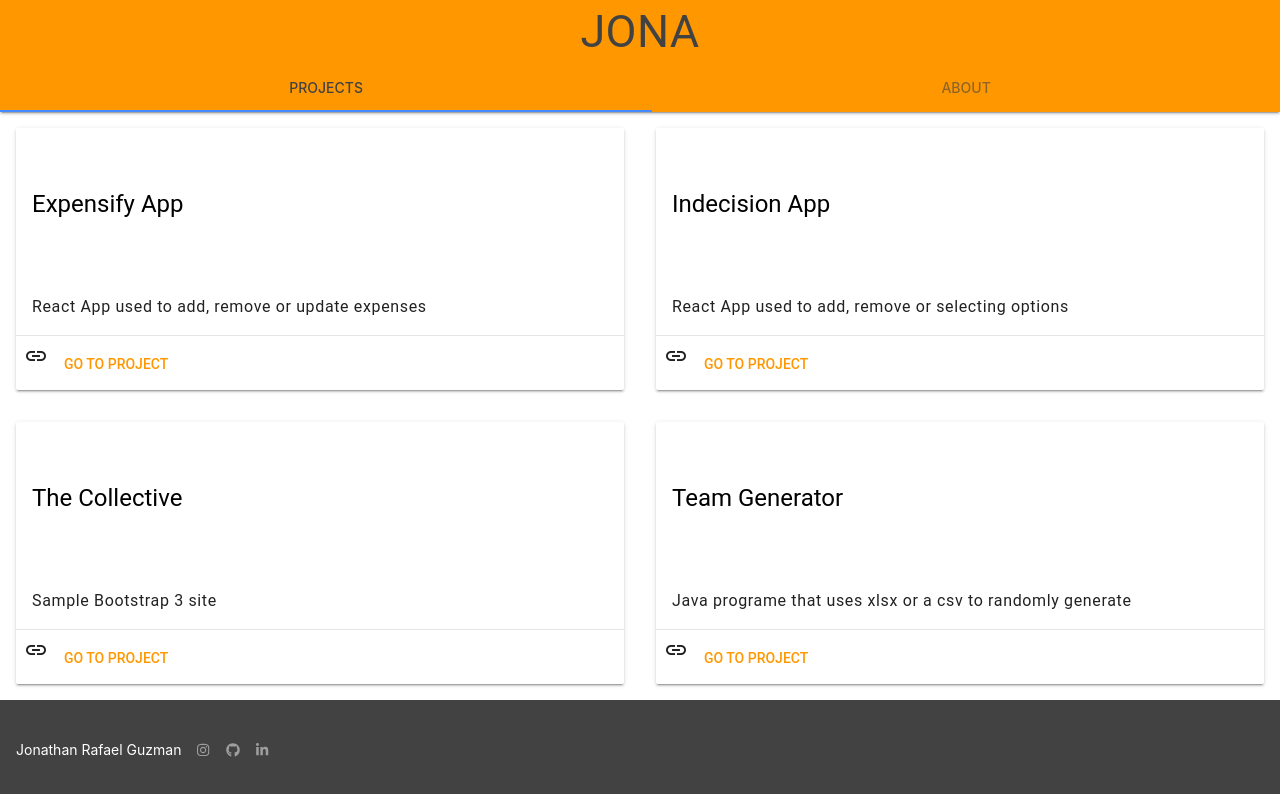
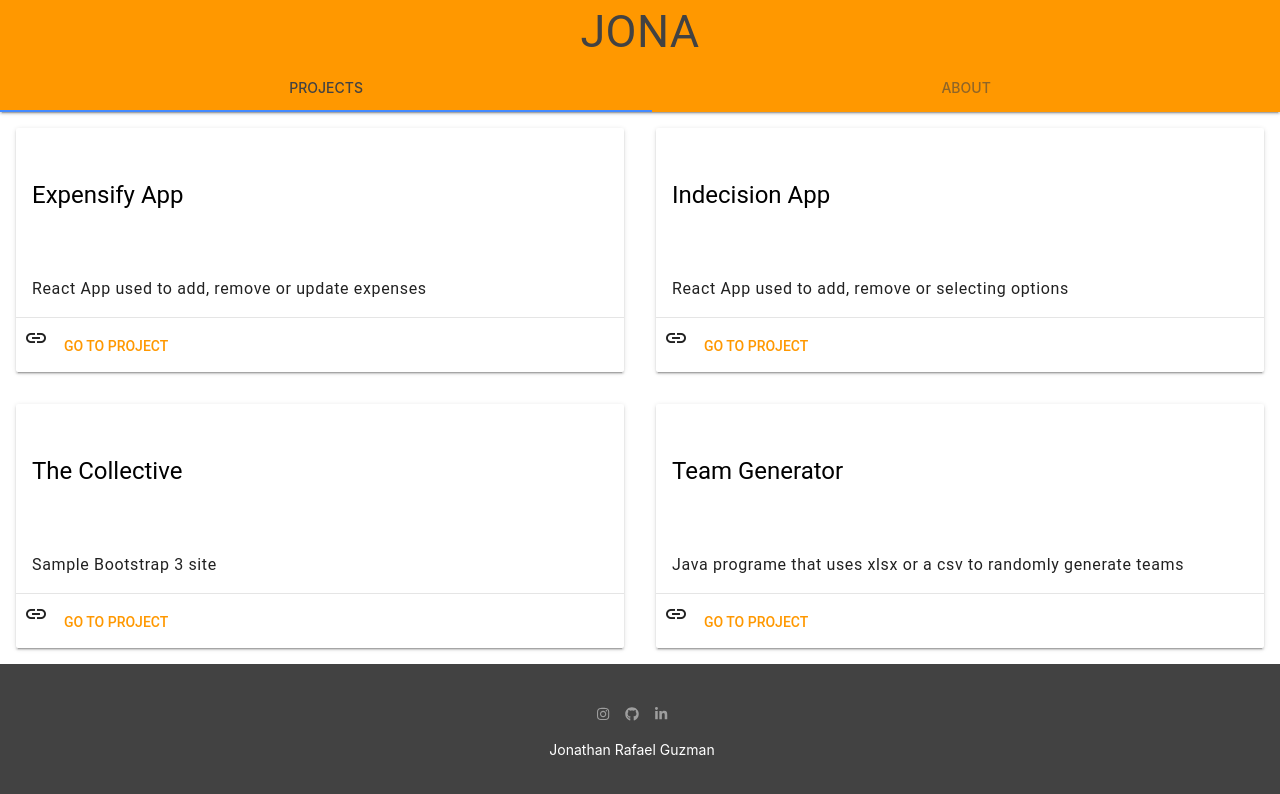
Before and after one commit to jonaSnow/my-portfolio, a React (Create React App) app: page / in a window 1280 px wide. Shown: the top 794 px of the page. Built offline with nearby package versions, Linux system fonts and the light colour scheme.

Commit message:
styling fix for about me page and footer

```diff
--- a/src/App.js
+++ b/src/App.js
@@ -30,7 +30,7 @@ class App extends Component {
               />
               <Card
                 title="Team Generator"
-                description="Java programe that uses xlsx or a csv to randomly generate"
+                description="Java programe that uses xlsx or a csv to randomly generate teams"
                 link="https://github.com/jonaSnow/TeamGenerator"
               />
             </div>
--- a/src/components/Footer.js
+++ b/src/components/Footer.js
@@ -12,7 +12,6 @@ library.add(faLinkedinIn, faGithub, faInstagram);
 const Footer = () => (
   <footer className="mdl-mini-footer">
     <div className="mdl-mini-footer__left-section">
-      <div className="mdl-logo">Jonathan Rafael Guzman</div>
       <ul className="mdl-mini-footer__link-list">
         <li>
           <a href="https://www.instagram.com/ghostfacejona/?hl=en">
@@ -39,6 +38,7 @@ const Footer = () => (
           </a>
         </li>
       </ul>
+      <div className="mdl-logo">Jonathan Rafael Guzman</div>
     </div>
   </footer>
 );
--- a/src/styles/components/_aboutme.scss
+++ b/src/styles/components/_aboutme.scss
@@ -31,3 +31,13 @@
     width: 80vw;
   }
 }
+
+@media (min-width: 760px) {
+  .aboutme__container {
+    justify-content: center;
+  }
+
+  .aboutme__text {
+    width: 35vw;
+  }
+}
--- /dev/null
+++ b/src/styles/components/_footer.scss
@@ -0,0 +1,10 @@
+@media (max-width: 400px) {
+  .mdl-mini-footer {
+    height: 25vmax;
+  }
+}
+
+.mdl-mini-footer,
+.mdl-mini-footer__link-list {
+  justify-content:  center;
+}
--- a/src/styles/styles.scss
+++ b/src/styles/styles.scss
@@ -1,5 +1,6 @@
 @import './base/base';
 @import './components/card';
 @import './components/header';
+@import './components/footer';
 @import './components/pagecontent';
 @import './components/aboutme';
```
